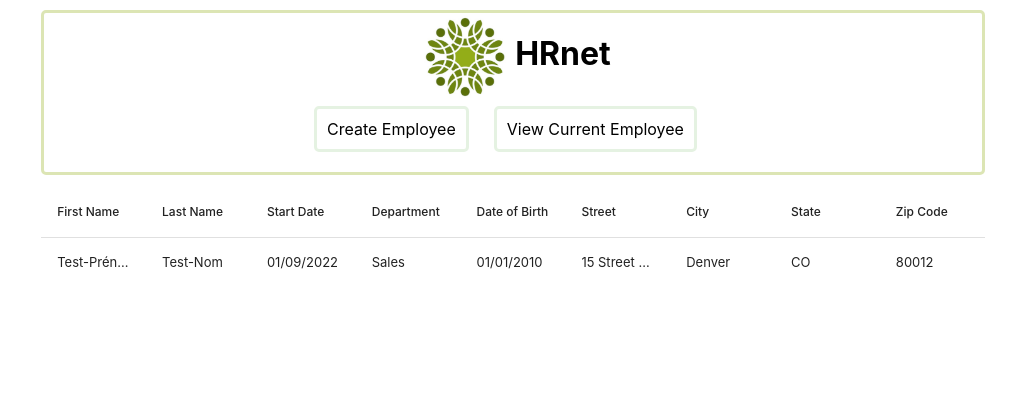
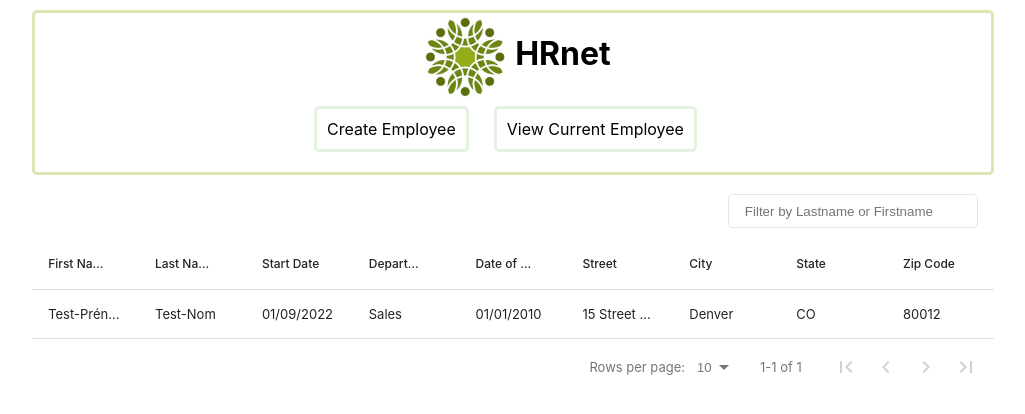
Before and after one commit to johneyme/ProjetOC-14-WealthHealth-2022, a React (Create React App) app: page /employee-list in a window 1280 px wide. Shown: the top 414 px of the page, without its empty margins (127-1152 px from the left). Built offline with nearby package versions, Linux system fonts and the light colour scheme; the HTML template or start-up script is replaced by a standard one.

Commit message:
Ajout fonctionnalité Datatable + datePicker
Après la soutenance, jai ajouté un système de pagination, de "sort" et une search bar au datatable + DatePicker sur date of birth

```diff
--- a/public/index.html
+++ b/public/index.html
@@ -7,7 +7,7 @@
     <meta name="theme-color" content="#000000" />
     <meta
       name="description"
-      content="Web site created using create-react-app"
+      content="Employee Gestion HrNet"
     />
     <link rel="apple-touch-icon" href="%PUBLIC_URL%/logo192.png" />
     <!--
@@ -24,7 +24,7 @@
       work correctly both with client-side routing and a non-root public URL.
       Learn how to configure a non-root public URL by running `npm run build`.
     -->
-    <title>React App</title>
+    <title>HrNet</title>
   </head>
   <body>
     <noscript>You need to enable JavaScript to run this app.</noscript>
--- /dev/null
+++ b/src/components/datatable/FilterComponent.jsx
@@ -0,0 +1,29 @@
+import styled from 'styled-components';
+
+const TextField = styled.input`
+  height: 32px;
+  width: 200px;
+  border-radius: 5px;
+  border: 1px solid #e5e5e5;
+  padding: 0 32px 0 16px;
+  &:hover {
+    cursor: pointer;
+  }
+`;
+
+function FilterComponent({ filterText, onFilter }) {
+  return (
+    <>
+      <TextField
+        id="search"
+        type="text"
+        placeholder="Filter by Lastname or Firstname"
+        aria-label="Search Input"
+        value={filterText}
+        onChange={onFilter}
+      />
+    </>
+  );
+}
+
+export default FilterComponent;
--- a/src/components/datatable/config.datatable.js
+++ b/src/components/datatable/config.datatable.js
@@ -2,37 +2,46 @@ export const columns = [
   {
     name: 'First Name',
     selector: (row) => row.firstName,
+    sortable: true,
   },
   {
     name: 'Last Name',
     selector: (row) => row.lastName,
+    sortable: true,
   },
   {
     name: 'Start Date',
     selector: (row) => row.startDate,
+    sortable: true,
   },
   {
     name: 'Department',
     selector: (row) => row.department,
+    sortable: true,
   },
   {
     name: 'Date of Birth',
     selector: (row) => row.dateOfBirth,
+    sortable: true,
   },
   {
     name: 'Street',
     selector: (row) => row.street,
+    sortable: true,
   },
   {
     name: 'City',
     selector: (row) => row.city,
+    sortable: true,
   },
   {
     name: 'State',
     selector: (row) => row.state,
+    sortable: true,
   },
   {
     name: 'Zip Code',
     selector: (row) => row.zipCode,
+    sortable: true,
   },
 ];
--- a/src/components/datatable/datable.jsx
+++ b/src/components/datatable/datable.jsx
@@ -1,5 +1,7 @@
 import DataTable from 'react-data-table-component';
 import { columns } from './config.datatable';
+import FilterComponent from './FilterComponent';
+import React from 'react';
 
 /**
  * A react-data-table-component package is using, find config table on ./config.datable.js
@@ -9,7 +11,46 @@ import { columns } from './config.datatable';
  */
 
 function DataTableComponent({ data }) {
-  return <DataTable columns={columns} data={data} />;
+  const [filterText, setFilterText] = React.useState('');
+  const [resetPaginationToggle, setResetPaginationToggle] =
+    React.useState(false);
+  const filteredItems = data.filter(
+    (item) =>
+      (item.lastName &&
+        item.lastName.toLowerCase().includes(filterText.toLowerCase())) ||
+      (item.firstName &&
+        item.firstName.toLowerCase().includes(filterText.toLowerCase()))
+  );
+
+  const subHeaderComponentMemo = React.useMemo(() => {
+    const handleClear = () => {
+      if (filterText) {
+        setResetPaginationToggle(!resetPaginationToggle);
+        setFilterText('');
+      }
+    };
+
+    return (
+      <FilterComponent
+        onFilter={(e) => setFilterText(e.target.value)}
+        onClear={handleClear}
+        filterText={filterText}
+      />
+    );
+  }, [filterText, resetPaginationToggle]);
+  return (
+    <div>
+      <DataTable
+        columns={columns}
+        data={filteredItems}
+        pagination
+        paginationResetDefaultPage={resetPaginationToggle}
+        subHeader
+        subHeaderComponent={subHeaderComponentMemo}
+        persistTableHead
+      />
+    </div>
+  );
 }
 
 export default DataTableComponent;
--- a/src/components/header/header.css
+++ b/src/components/header/header.css
@@ -1,4 +1,4 @@
-header {
+.main-header {
     margin-top: 10px;
     margin-bottom: 10px;
     border: 3px solid #94ad1852;
--- a/src/components/header/header.jsx
+++ b/src/components/header/header.jsx
@@ -4,7 +4,7 @@ import logoWH from '../../assets/logo-wh.png';
 
 function Header() {
   return (
-    <header>
+    <header className="main-header">
       <div className="header-title">
         <img src={logoWH} alt="logo HRnet" className="logo-hrnet"></img>
         <h1>HRnet</h1>
--- a/src/pages/create-employee/create-employee.jsx
+++ b/src/pages/create-employee/create-employee.jsx
@@ -24,6 +24,7 @@ import DropdownSelect from '../../components/dropdown-select/dropdown-select';
 
 function CreateEmployee() {
   const [startDate, setStartDate] = useState(new Date());
+  const [dateBirth, setDateBirth] = useState(new Date());
   const [isOpen, setIsOpen] = useState(false);
   const { allEmployees, setAllEmployees } = useContext(employeesContext);
 
@@ -80,16 +81,26 @@ function CreateEmployee() {
         />
 
         <label htmlFor="date-of-birth">Date of Birth</label>
-        <input
+        <DatePicker
           className="input-create"
-          id="date-of-birth"
-          type="text"
-          name="dateOfBirth"
-          onChange={(e) =>
-            setNewEmployee((currValue) => ({
-              ...currValue,
-              dateOfBirth: e.target.value,
-            }))
+          id="start-date"
+          selected={dateBirth}
+          name="date-of-birth"
+          dateFormat="dd/MM/yyyy"
+          peekNextMonth
+          showMonthDropdown
+          showYearDropdown
+          dropdownMode="select"
+          onSelect={(e) =>
+            setDateBirth(
+              e,
+              setNewEmployee((currValue) => ({
+                ...currValue,
+                dateOfBirth: `${e.getDate()}/${
+                  e.getMonth() + 1
+                }/${e.getFullYear()}`,
+              }))
+            )
           }
         />
 
```
Lines whose indentation alone changed are shown as unchanged.
